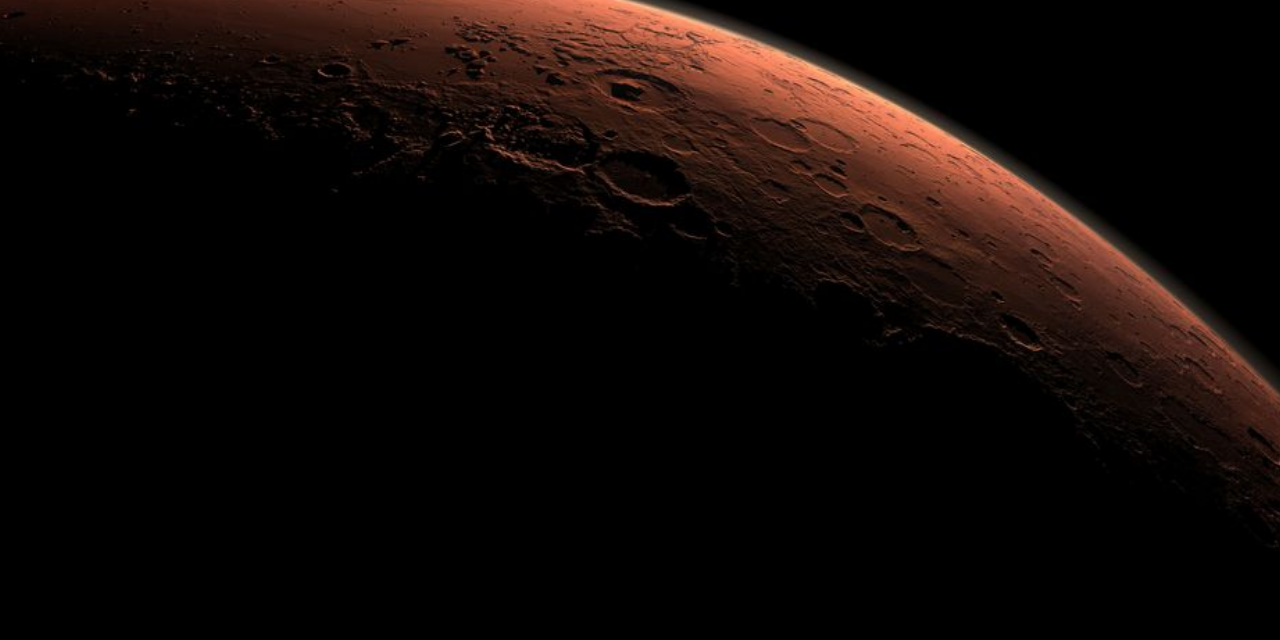
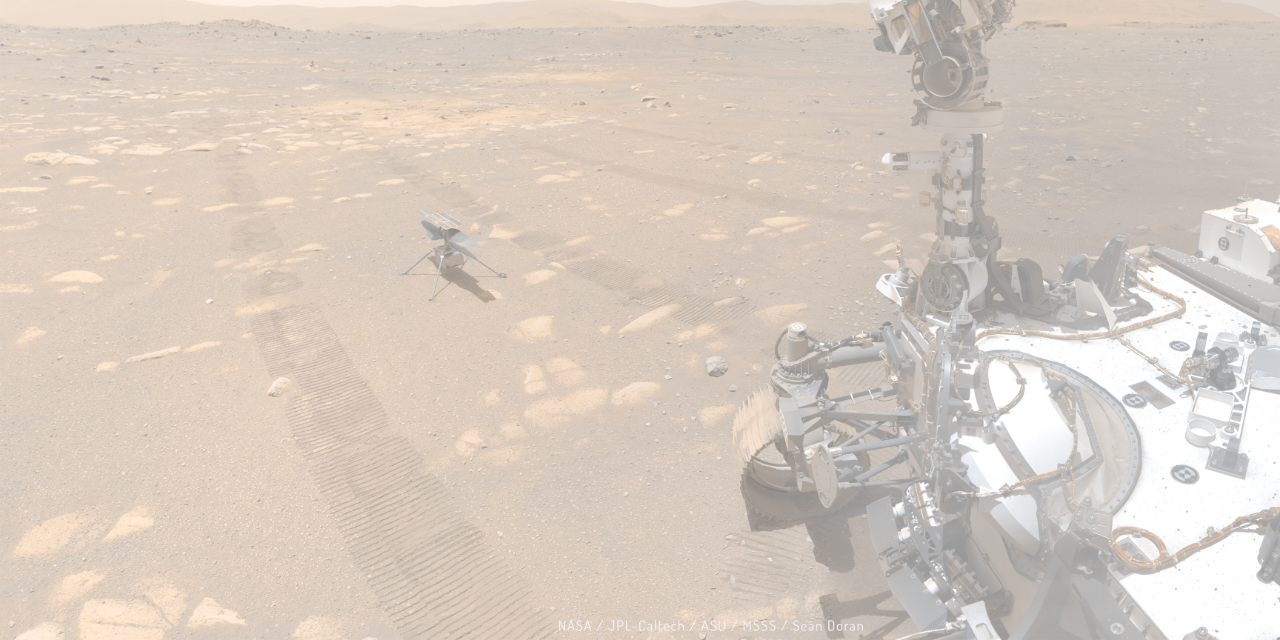
Before and after one commit to arlw87/mars-rover-dashboard, a website: page src/public/index.html in a window 1280 px wide. Shown: the part 160-800 px from the top of the page. Drawn offline with nearby package versions, Linux system fonts and the light colour scheme; a web font is replaced by a local one.

Commit message:
feat: Nav section style dependent on application state

```diff
--- a/src/public/Assets/stylesheets/index.css
+++ b/src/public/Assets/stylesheets/index.css
@@ -3,16 +3,25 @@
 * {
 }
 
-body {
-  background-color: black;
+#root {
   height: 100vh;
   min-height: 748px;
-  background-image: url(./../images/marsSpace.jpg);
+  font-family: "Agency FB", arial;
+}
+
+#rover-page {
+  background-image: linear-gradient(
+      rgba(255, 255, 255, 0.5),
+      rgba(255, 255, 255, 0.5)
+    ),
+    url(./../images/marsGround.jpg);
   background-repeat: no-repeat;
-  background-position: 50% 10%;
-  font-family: "Agency FB", arial;
-  background-size: contain;
+  /* background-position: 50% 10%; */
+  height: 100%;
   background-size: cover;
+}
+
+.page {
   display: flex;
   flex-direction: column;
   justify-content: flex-start;
@@ -25,11 +34,17 @@ nav {
 }
 
 nav div {
-  /* border: 2px #c4c4c4 solid; */
   width: 90%;
-  color: #c4c4c4;
   margin: 20px 0 0 0;
   text-align: center;
+}
+
+.grey {
+  color: #c4c4c4;
+}
+
+.red {
+  color: red;
 }
 
 #nav-section-Home {
--- a/src/public/client.js
+++ b/src/public/client.js
@@ -1,5 +1,6 @@
 //create a single global state object
 const store = Immutable.Map({
+    page: 'rover',
     rover: 'Spirit',
     pageBackground: './Assets/images/marsGround.jpg'
 });
@@ -9,14 +10,19 @@ const store = Immutable.Map({
 var root = document.getElementById('root');
 
 const App = (state) => {
-    return `<div id="rover-page">
-            ${menu()}
+    return `<div id="rover-page" class="page">
+            ${menu(state)}
             ${header(state)}
             </div>`
 }
 
-const menu = () => {
-    return `<nav>
+const menu = (state) => {
+    //determine nav text color
+    let colorClass = 'red';
+    if (state.get('page') !== 'rover'){
+        colorClass = 'grey';
+    }
+    return `<nav class=${colorClass} >
     ${navSection('Home')}
     ${navSection('Mars')}
     ${navSection('info')}
```
